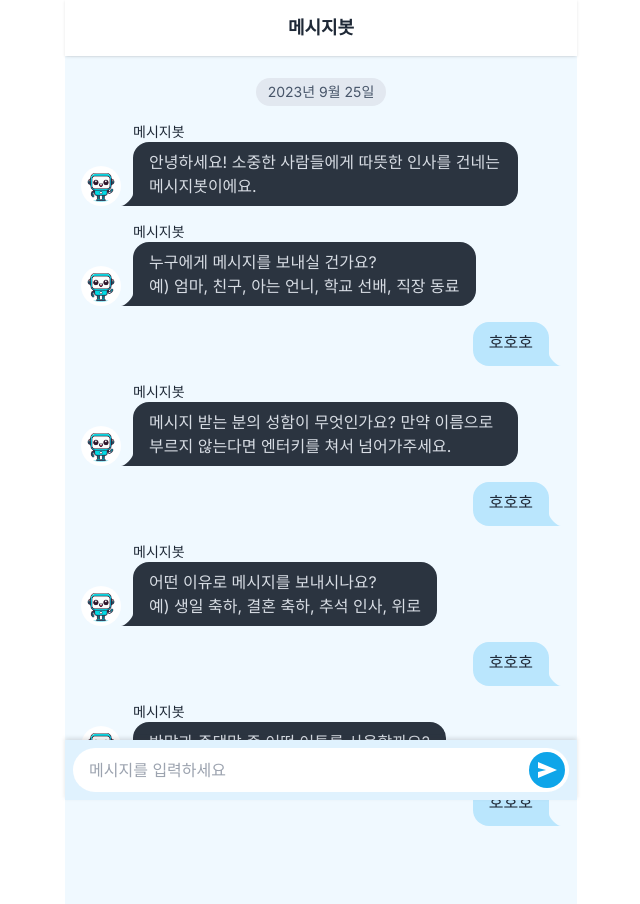
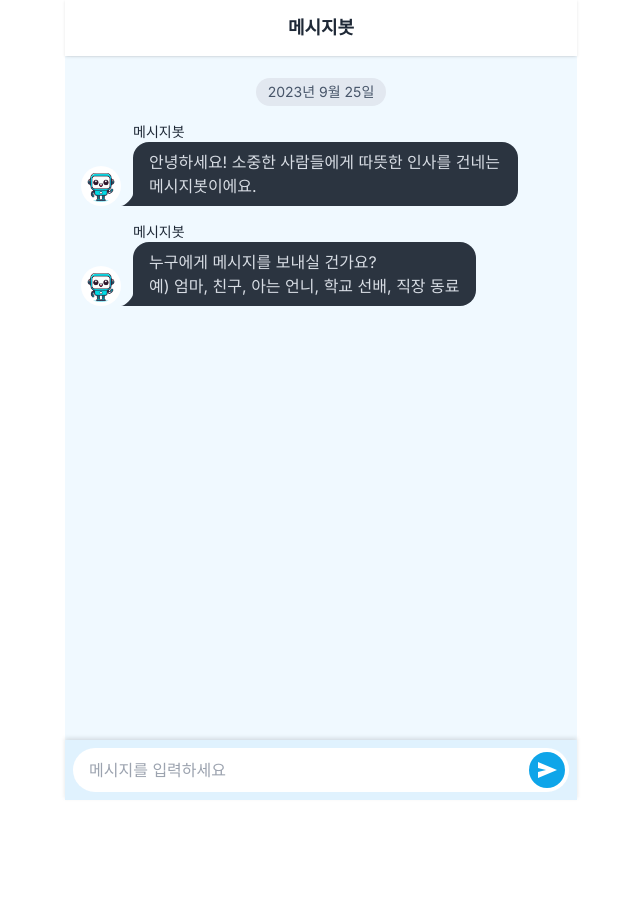
Before and after one commit to kec0130/messagebot, a Next.js app: page / in a window 1280 px wide. Shown: the whole page, without its empty margins (319-959 px from the left). After the commit the page ends 800 px from the top, so only its background shows below. Built offline with nearby package versions, Linux system fonts and the light colour scheme.

Commit message:
feat: add chatting sequence

```diff
--- a/src/app/page.tsx
+++ b/src/app/page.tsx
@@ -1,16 +1,70 @@
 'use client';
 
 import Image from 'next/image';
-import { FormEvent, useState } from 'react';
+import { FormEvent, useEffect, useRef, useState } from 'react';
+
+interface PromptParams {
+  relation: string;
+  name?: string;
+  reason: string;
+  manner: string;
+}
+
+interface Message {
+  from: 'bot' | 'user';
+  content: string;
+}
+
+const WELCOME = '안녕하세요! 소중한 사람들에게 따뜻한 인사를 건네는 메시지봇이에요.';
+
+const QUESTIONS = [
+  '누구에게 메시지를 보내실 건가요?\n예) 엄마, 친구, 아는 언니, 학교 선배, 직장 동료',
+  '메시지 받는 분의 성함이 무엇인가요? 만약 이름으로 부르지 않는다면 엔터키를 쳐서 넘어가주세요.',
+  '어떤 이유로 메시지를 보내시나요?\n예) 생일 축하, 결혼 축하, 추석 인사, 위로',
+  '반말과 존댓말 중 어떤 말투를 사용할까요?',
+];
 
 export default function Home() {
-  const [value, setValue] = useState('');
-  const [form, setForm] = useState();
+  const [currentStep, setCurrentStep] = useState(0);
+  const [inputValue, setInputValue] = useState('');
+  const [messages, setMessages] = useState<Message[]>([{ from: 'bot', content: QUESTIONS[0] }]);
+  const [params, setParams] = useState<PromptParams>({
+    relation: '',
+    name: '',
+    reason: '',
+    manner: '',
+  });
+
+  const bottomRef = useRef<HTMLDivElement>(null);
+
+  const promptKeys = Object.keys(params) as (keyof PromptParams)[];
 
   const handleSubmit = (e: FormEvent<HTMLFormElement>) => {
     e.preventDefault();
-    setValue('');
+    const value = inputValue.trim();
+    if (!value || currentStep === promptKeys.length) return;
+
+    setMessages((prev) => [
+      ...prev,
+      { from: 'user', content: value },
+      { from: 'bot', content: QUESTIONS[currentStep + 1] },
+    ]);
+    setParams((prev) => ({ ...prev, [promptKeys[currentStep]]: value }));
+    setCurrentStep((prev) => prev + 1);
+    setInputValue('');
   };
+
+  const convertDate = (date: Date) => {
+    const year = date.getFullYear();
+    const month = date.getMonth() + 1;
+    const day = date.getDate();
+
+    return `${year}년 ${month}월 ${day}일`;
+  };
+
+  useEffect(() => {
+    if (bottomRef.current) bottomRef.current.scrollIntoView({ behavior: 'smooth' });
+  }, [messages]);
 
   return (
     <>
@@ -20,7 +74,7 @@ export default function Home() {
 
       <main className="flex min-h-[100dvh] flex-col max-w-lg mx-auto py-[70px] px-4 bg-sky-50">
         <div className="w-fit text-sm rounded-full px-3 py-1 mx-auto my-2 bg-slate-200 text-slate-600">
-          2023년 9월 25일
+          {convertDate(new Date())}
         </div>
 
         <div className="chat chat-start py-2">
@@ -30,77 +84,30 @@ export default function Home() {
             </div>
           </div>
           <div className="chat-header">메시지봇</div>
-          <div className="chat-bubble">
-            안녕하세요! 소중한 사람들에게 따뜻한 인사를 건네는 메시지봇이에요.
-          </div>
+          <div className="chat-bubble">{WELCOME}</div>
         </div>
 
-        <div className="chat chat-start py-2">
+        {messages.map((message) =>
+          message.from === 'bot' ? (
+            <div key={message.content}>
+              <div className="chat chat-start py-2 whitespace-pre-line">
                 <div className="chat-image avatar">
                   <div className="w-10 h-10 rounded-full">
                     <Image src="/images/avatar.png" alt="avatar" width={40} height={40} />
                   </div>
                 </div>
                 <div className="chat-header">메시지봇</div>
-          <div className="chat-bubble">
-            누구에게 메시지를 보내실 건가요?
-            <br />
-            예) 엄마, 친구, 아는 언니, 학교 선배, 직장 동료
+                <div className="chat-bubble">{message.content}</div>
               </div>
             </div>
+          ) : (
+            <div className="chat chat-end py-2" key={message.content}>
+              <div className="chat-bubble bg-sky-200 text-inherit">{message.content}</div>
+            </div>
+          )
+        )}
 
-        <div className="chat chat-end py-2">
-          <div className="chat-bubble bg-sky-200 text-inherit">호호호</div>
-        </div>
-
-        <div className="chat chat-start py-2">
-          <div className="chat-image avatar">
-            <div className="w-10 h-10 rounded-full">
-              <Image src="/images/avatar.png" alt="avatar" width={40} height={40} />
-            </div>
-          </div>
-          <div className="chat-header">메시지봇</div>
-          <div className="chat-bubble">
-            메시지 받는 분의 성함이 무엇인가요? 만약 이름으로 부르지 않는다면 엔터키를 쳐서
-            넘어가주세요.
-          </div>
-        </div>
-
-        <div className="chat chat-end py-2">
-          <div className="chat-bubble bg-sky-200 text-inherit">호호호</div>
-        </div>
-
-        <div className="chat chat-start py-2">
-          <div className="chat-image avatar">
-            <div className="w-10 h-10 rounded-full">
-              <Image src="/images/avatar.png" alt="avatar" width={40} height={40} />
-            </div>
-          </div>
-          <div className="chat-header">메시지봇</div>
-          <div className="chat-bubble">
-            어떤 이유로 메시지를 보내시나요?
-            <br />
-            예) 생일 축하, 결혼 축하, 추석 인사, 위로
-          </div>
-        </div>
-
-        <div className="chat chat-end py-2">
-          <div className="chat-bubble bg-sky-200 text-inherit">호호호</div>
-        </div>
-
-        <div className="chat chat-start py-2">
-          <div className="chat-image avatar">
-            <div className="w-10 h-10 rounded-full">
-              <Image src="/images/avatar.png" alt="avatar" width={40} height={40} />
-            </div>
-          </div>
-          <div className="chat-header">메시지봇</div>
-          <div className="chat-bubble">반말과 존댓말 중 어떤 어투를 사용할까요?</div>
-        </div>
-
-        <div className="chat chat-end py-2">
-          <div className="chat-bubble bg-sky-200 text-inherit">호호호</div>
-        </div>
+        <div ref={bottomRef} />
       </main>
 
       <div className="fixed z-10 bottom-0 left-0 right-0 max-w-lg mx-auto p-2 bg-sky-100 shadow-up">
@@ -109,8 +116,8 @@ export default function Home() {
             type="text"
             placeholder="메시지를 입력하세요"
             className="w-full h-11 rounded-full px-4"
-            value={value}
-            onChange={(e) => setValue(e.target.value)}
+            value={inputValue}
+            onChange={(e) => setInputValue(e.target.value)}
           />
           <button
             type="submit"
```
Lines whose indentation alone changed are shown as unchanged.
